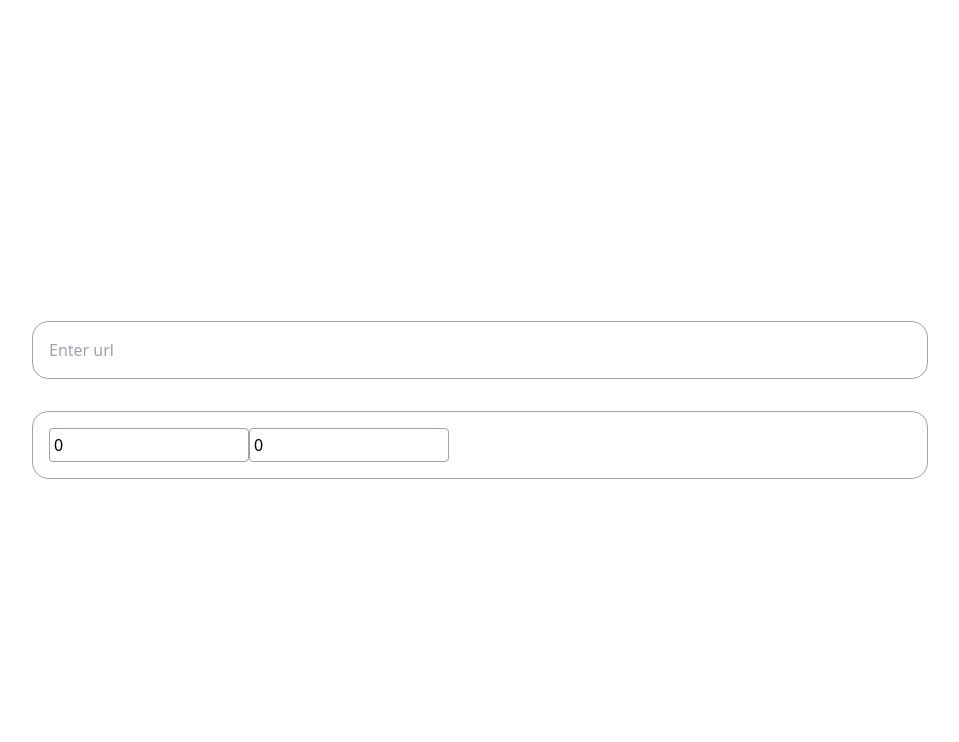
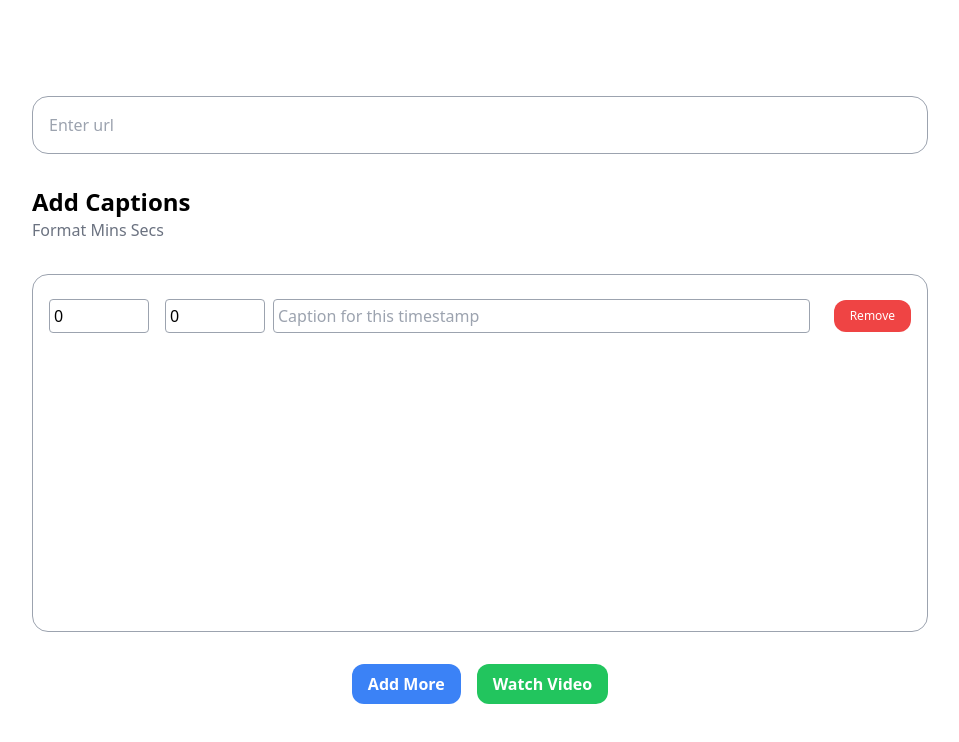
Before and after one commit to hritickjaiswal22/video-player-with-dynamic-captions, a React (Vite) app: page / in a window 1280 px wide. Shown: the top 742 px of the page, without its empty margins (160-1119 px from the left). Built offline with nearby package versions, Linux system fonts and the light colour scheme.

Commit message:
form for captions

```diff
--- a/src/App.tsx
+++ b/src/App.tsx
@@ -72,19 +72,26 @@ function VideoPlayerWithCaptions({ inputs, url }: Props) {
 // }
 
 interface TimeInputProps {
-  inputChangeHandler: (val: number) => void;
+  id: number;
+  inputChangeHandler: (val: number, valS: string) => void;
+  removeHandler: (id: number) => void;
 }
 
-function TimeInput({ inputChangeHandler }: TimeInputProps) {
+function CaptionInput({
+  inputChangeHandler,
+  id,
+  removeHandler,
+}: TimeInputProps) {
   const [minutes, setMinutes] = useState(0);
   const [seconds, setSeconds] = useState(0);
+  const [caption, setCaption] = useState("");
 
   function minuteChangeHandler(e: React.ChangeEvent<HTMLInputElement>) {
     const val = Number(e.target.value);
 
     if (val >= 0) {
       setMinutes(val);
-      inputChangeHandler(val * 60 + seconds);
+      inputChangeHandler(val * 60 + seconds, caption);
     }
   }
 
@@ -93,18 +100,29 @@ function TimeInput({ inputChangeHandler }: TimeInputProps) {
 
     if (val >= 0 && val <= 59) {
       setSeconds(val);
-      inputChangeHandler(minutes * 60 + val);
+      inputChangeHandler(minutes * 60 + val, caption);
     }
   }
 
+  function captionChangeHandler(e: React.ChangeEvent<HTMLInputElement>) {
+    const val = e.target.value;
+
+    setCaption(val);
+    inputChangeHandler(minutes * 60 + seconds, val);
+  }
+
   return (
-    <div className="flex-row gap-4">
+    <div
+      key={id}
+      className="flex flex-wrap gap-2 flex-row justify-between items-center my-2"
+    >
+      <div className="flex-row">
         <input
           type="number"
           value={minutes}
           onChange={minuteChangeHandler}
           min={0}
-        className="p-1 border border-gray-400 rounded w-[200px]"
+          className="p-1 border border-gray-400 rounded w-[100px] mr-4"
         />
         <input
           type="number"
@@ -112,36 +130,119 @@ function TimeInput({ inputChangeHandler }: TimeInputProps) {
           onChange={secondChangeHandler}
           min={0}
           max={59}
-        className="p-1 border border-gray-400 rounded w-[200px]"
+          className="p-1 border border-gray-400 rounded w-[100px]"
         />
+      </div>
+      <input
+        placeholder="Caption for this timestamp"
+        className="flex-1 p-1 border border-gray-400 rounded mr-4"
+        value={caption}
+        onChange={captionChangeHandler}
+      />
+      <button
+        onClick={() => removeHandler(id)}
+        className="bg-red-500 text-white text-xs font-normal py-2 px-4 flex justify-center items-center rounded-xl"
+      >
+        Remove
+      </button>
     </div>
   );
 }
 
 function App() {
-  const [input, setInput] = useState({
-    url: "",
-    timestamps: [5],
+  const [captions, setCaptions] = useState([
+    {
+      id: 32434,
+      timestamp: 0,
+      caption: "",
+    },
+  ]);
+  const [url, setUrl] = useState("");
+  const [showVideoSection, setShowVideoSection] = useState(false);
+
+  function removeHandler(id: number) {
+    const temp = captions.filter((caption) => caption.id !== id);
+
+    if (temp.length >= 1) setCaptions(temp);
+  }
+
+  function addMoreHandler() {
+    const temp = [...captions];
+    temp.push({
+      id: Date.now(),
+      timestamp: 0,
+      caption: "",
     });
-  const [value, onChange] = useState("10:20");
+
+    setCaptions(temp);
+  }
+
+  if (showVideoSection)
+    return (
+      <main>
+        <button
+          onClick={() => setShowVideoSection(false)}
+          className="bg-green-500 m-4 mb-0 text-white font-bold py-2 px-4 flex justify-center items-center rounded-xl"
+        >
+          Go Back
+        </button>
+        <VideoPlayerWithCaptions
+          inputs={captions.map((caption) => {
+            return {
+              captionToDisplay: caption.caption,
+              startSecond: caption.timestamp,
+            };
+          })}
+          url={url}
+        />
+      </main>
+    );
 
   return (
     <article className="h-dvh flex justify-center items-center flex-col gap-8">
       <input
         className="p-4 border border-gray-400 rounded-2xl w-[70%]"
-        onChange={(e) => {
-          setInput((temp) => {
-            return {
-              ...temp,
-              url: e.target.value,
-            };
-          });
-        }}
+        onChange={(e) => setUrl(e.target.value)}
         placeholder="Enter url"
       />
 
-      <div className="p-4 border border-gray-400 rounded-2xl w-[70%]">
-        <TimeInput inputChangeHandler={(val) => console.log(val)} />
+      <div className="w-[70%] text-left">
+        <h1 className="text-2xl font-semibold">Add Captions</h1>
+        <p className="text-gray-500">Format Mins Secs</p>
+      </div>
+
+      <div className="p-4 border border-gray-400 rounded-2xl w-[70%] h-[358px] overflow-y-auto">
+        {captions.map((caption, index) => (
+          <CaptionInput
+            key={caption.id}
+            id={caption.id}
+            removeHandler={removeHandler}
+            inputChangeHandler={(val, cap) => {
+              const temp = [...captions];
+              temp[index] = { ...temp[index] };
+              temp[index].timestamp = val;
+              temp[index].caption = cap;
+
+              setCaptions(temp);
+            }}
+          />
+        ))}
+      </div>
+
+      <div className="flex flex-row gap-4">
+        <button
+          onClick={addMoreHandler}
+          className="bg-blue-500 text-white font-bold py-2 px-4 flex justify-center items-center rounded-xl"
+        >
+          Add More
+        </button>
+
+        <button
+          onClick={() => setShowVideoSection(true)}
+          className="bg-green-500 text-white font-bold py-2 px-4 flex justify-center items-center rounded-xl"
+        >
+          Watch Video
+        </button>
       </div>
     </article>
   );
```
Also changed, not shown: src/main.tsx (+8 -8 lines). Lines whose indentation alone changed are shown as unchanged.
